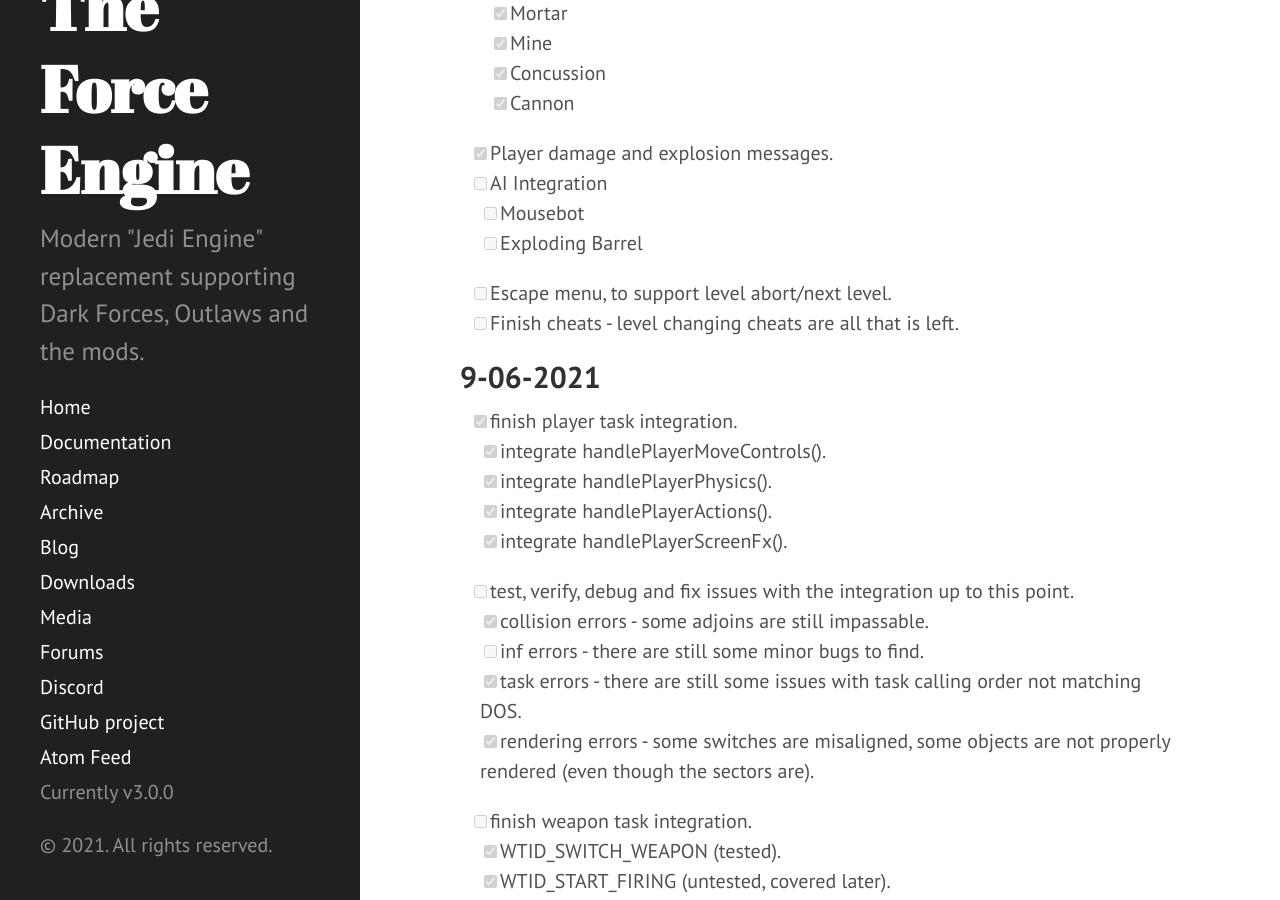
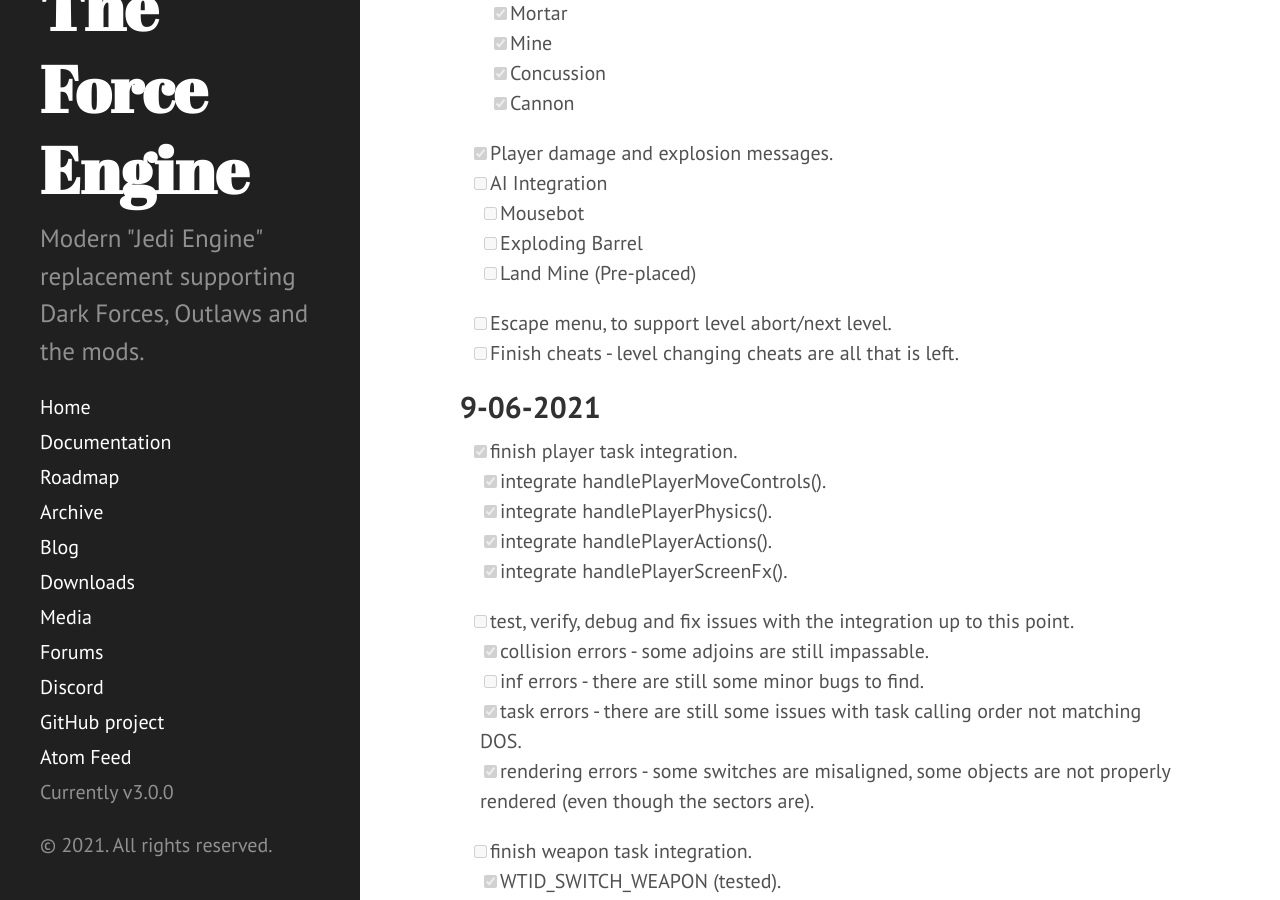
Before and after one commit to TheForceEngine/TheForceEngine.github.io, a Jekyll site: the page built from ProgressTracker.md, in a window 1280 px wide and 900 px high, scrolled down 806 px. Built offline with Jekyll 4.4.1, drawn with Linux system fonts in a browser that asks for light colours.

Commit message:
Update ProgressTracker.md

```diff
--- a/ProgressTracker.md
+++ b/ProgressTracker.md
@@ -27,6 +27,7 @@
 - [ ] AI Integration
   - [ ] Mousebot
   - [ ] Exploding Barrel
+  - [ ] Land Mine (Pre-placed)
 - [ ] Escape menu, to support level abort/next level.
 - [ ] Finish cheats - level changing cheats are all that is left.
 
```
